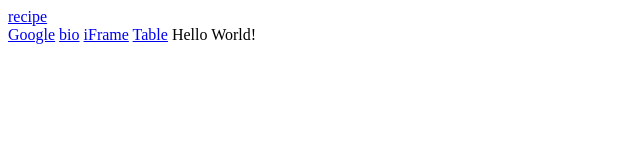
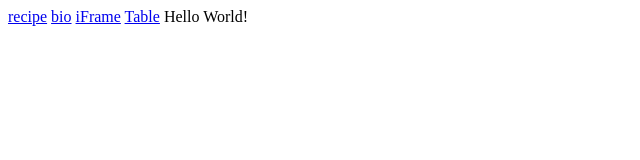
Before and after one commit to Mingas91/Mingas91.github.io, a plain HTML site: page index.html in a window 1280 px wide. Shown: the whole page, without its empty margins (0-640 px from the left). Drawn offline with Linux system fonts and the light colour scheme.

```diff
--- a/index.html
+++ b/index.html
@@ -6,8 +6,8 @@
     <title>My first github page</title>
 </head>
 <body>
-<a href="recipe.html" target="_self">recipe</a><br>  <!--percorso relativo-->
-<a href="hhtps\\:www.google.com" target="_blank">Google</a> <!--percorso assoluto-->
+<a href="recipe.html" target="_self">recipe</a>  <!--percorso relativo-->
+
 <a href="bio.html">bio</a>
 <a href="iframe.html">iFrame</a>
 <a href="table.html">Table</a>
```
